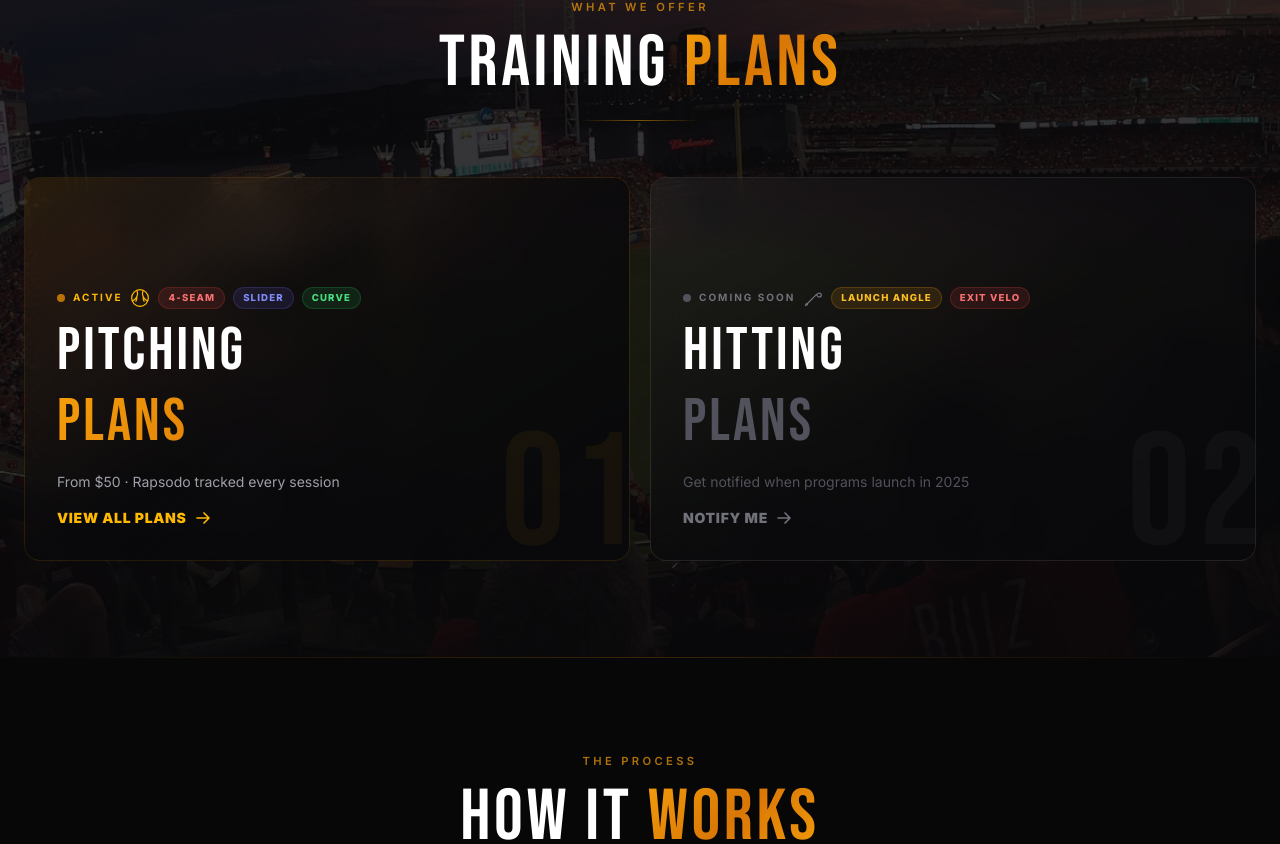
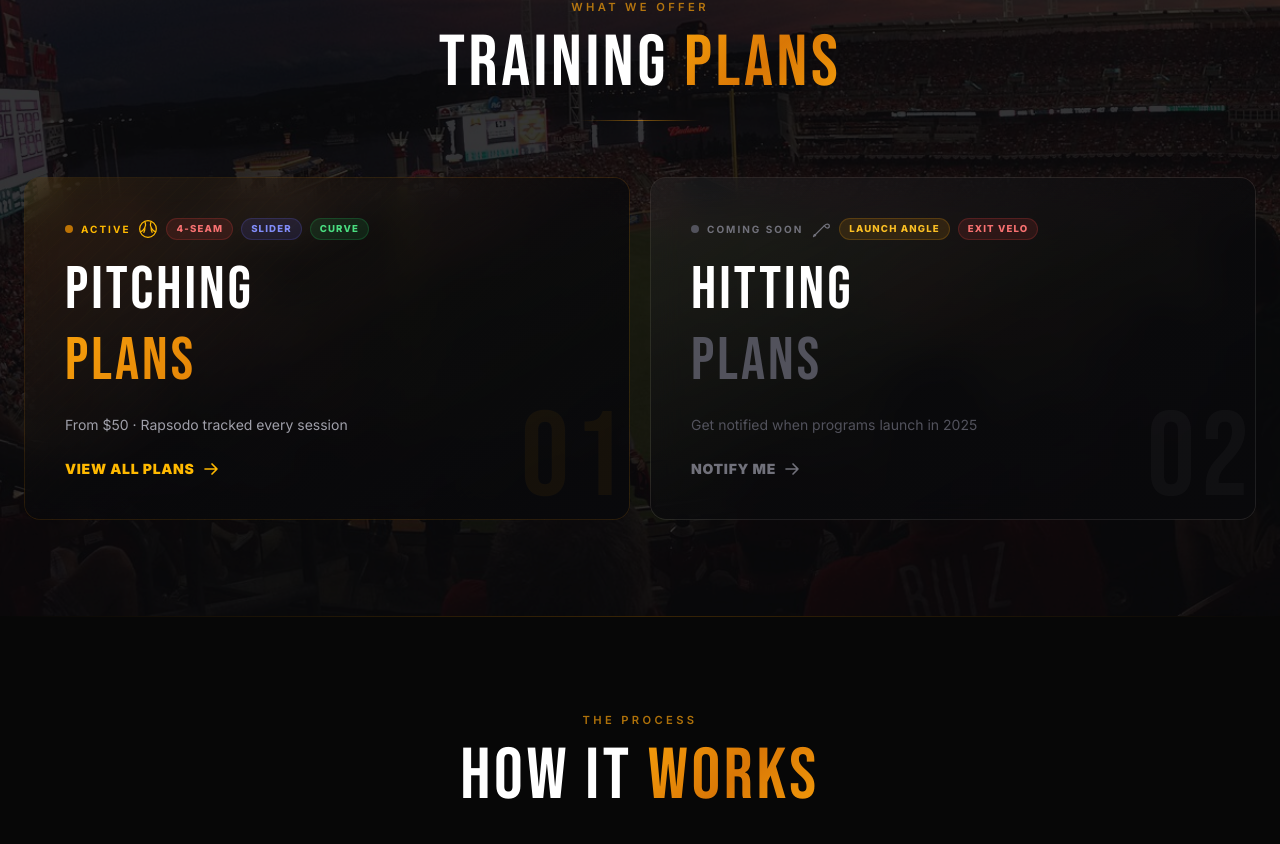
Before and after one commit to patrick3395/diamond9-athletics, a Next.js app: page /diamond9-athletics/ in a window 1280 px wide. Shown: the part 1116-1960 px from the top of the page. Built offline with nearby package versions, Linux system fonts and the light colour scheme.

Commit message:
v1.4.2 — fix training card overflow: remove fixed height, natural flow

```diff
--- a/src/app/page.tsx
+++ b/src/app/page.tsx
@@ -154,11 +154,11 @@ export default function Home() {
 
             {/* Pitching — ACTIVE */}
             <Link href="/pitching-plans" className="group card-lift card-shine">
-              <div className="relative h-72 sm:h-96 rounded-2xl overflow-hidden card-modern-amber stripe-card">
+              <div className="relative rounded-2xl overflow-hidden card-modern-amber stripe-card">
                 <div className="absolute inset-0 bg-gradient-to-br from-amber-500/12 via-zinc-950/80 to-zinc-950" />
-                <div className="absolute -right-4 -bottom-4 font-display text-[160px] text-amber-500/5 leading-none select-none">01</div>
-                <div className="relative z-10 h-full flex flex-col justify-end p-8">
-                  <div className="flex items-center gap-2 mb-3 flex-wrap">
+                <div className="absolute right-0 bottom-0 font-display text-[120px] text-amber-500/5 leading-none select-none pointer-events-none">01</div>
+                <div className="relative z-10 p-7 sm:p-10">
+                  <div className="flex items-center gap-2 mb-5 flex-wrap">
                     <span className="w-2 h-2 rounded-full bg-amber-500 animate-pulse shrink-0" />
                     <span className="text-[10px] text-amber-400 font-bold tracking-[0.2em] shrink-0">ACTIVE</span>
                     <IconBaseball className="w-5 h-5 text-amber-400 shrink-0" />
@@ -167,8 +167,8 @@ export default function Home() {
                     <span className="pitch-tag pitch-tag-cb">Curve</span>
                   </div>
                   <h3 className="font-display text-5xl sm:text-6xl text-white mb-1">PITCHING</h3>
-                  <h3 className="font-display text-5xl sm:text-6xl gradient-text leading-tight mb-3">PLANS</h3>
-                  <p className="text-zinc-400 text-sm mb-4">From $50 · Rapsodo tracked every session</p>
+                  <h3 className="font-display text-5xl sm:text-6xl gradient-text leading-tight mb-4">PLANS</h3>
+                  <p className="text-zinc-400 text-sm mb-6">From $50 · Rapsodo tracked every session</p>
                   <span className="flex items-center gap-2 text-amber-400 text-sm font-black tracking-wider">
                     VIEW ALL PLANS
                     <svg className="w-4 h-4 group-hover:translate-x-2 transition-transform duration-200" fill="none" viewBox="0 0 24 24" stroke="currentColor" strokeWidth={2.5}><path strokeLinecap="round" strokeLinejoin="round" d="M13.5 4.5 21 12m0 0-7.5 7.5M21 12H3"/></svg>
@@ -180,11 +180,11 @@ export default function Home() {
 
             {/* Hitting — COMING SOON */}
             <Link href="/hitting-plans" className="group card-lift card-shine">
-              <div className="relative h-72 sm:h-96 rounded-2xl overflow-hidden card-modern">
+              <div className="relative rounded-2xl overflow-hidden card-modern">
                 <div className="absolute inset-0 bg-gradient-to-br from-zinc-800/30 via-zinc-950/80 to-zinc-950" />
-                <div className="absolute -right-4 -bottom-4 font-display text-[160px] text-white/[0.03] leading-none select-none">02</div>
-                <div className="relative z-10 h-full flex flex-col justify-end p-8">
-                  <div className="flex items-center gap-2 mb-3 flex-wrap">
+                <div className="absolute right-0 bottom-0 font-display text-[120px] text-white/[0.03] leading-none select-none pointer-events-none">02</div>
+                <div className="relative z-10 p-7 sm:p-10">
+                  <div className="flex items-center gap-2 mb-5 flex-wrap">
                     <span className="w-2 h-2 rounded-full bg-zinc-600 shrink-0" />
                     <span className="text-[10px] text-zinc-500 font-bold tracking-[0.2em] shrink-0">COMING SOON</span>
                     <IconBat className="w-5 h-5 text-zinc-500 shrink-0" />
@@ -192,8 +192,8 @@ export default function Home() {
                     <span className="pitch-tag pitch-tag-fb">Exit Velo</span>
                   </div>
                   <h3 className="font-display text-5xl sm:text-6xl text-white mb-1">HITTING</h3>
-                  <h3 className="font-display text-5xl sm:text-6xl text-zinc-600 leading-tight mb-3">PLANS</h3>
-                  <p className="text-zinc-600 text-sm mb-4">Get notified when programs launch in 2025</p>
+                  <h3 className="font-display text-5xl sm:text-6xl text-zinc-600 leading-tight mb-4">PLANS</h3>
+                  <p className="text-zinc-600 text-sm mb-6">Get notified when programs launch in 2025</p>
                   <span className="flex items-center gap-2 text-zinc-500 text-sm font-black tracking-wider">
                     NOTIFY ME
                     <svg className="w-4 h-4 group-hover:translate-x-2 transition-transform duration-200" fill="none" viewBox="0 0 24 24" stroke="currentColor" strokeWidth={2.5}><path strokeLinecap="round" strokeLinejoin="round" d="M13.5 4.5 21 12m0 0-7.5 7.5M21 12H3"/></svg>
--- a/src/components/Navbar.tsx
+++ b/src/components/Navbar.tsx
@@ -5,7 +5,7 @@ import Link from "next/link";
 import { usePathname } from "next/navigation";
 import ThemeToggle from "./ThemeToggle";
 
-export const BUILD_VERSION = "v1.4.1";
+export const BUILD_VERSION = "v1.4.2";
 
 const navLinks = [
   { href: "/pitching-plans", label: "Pitching Plans" },
```
